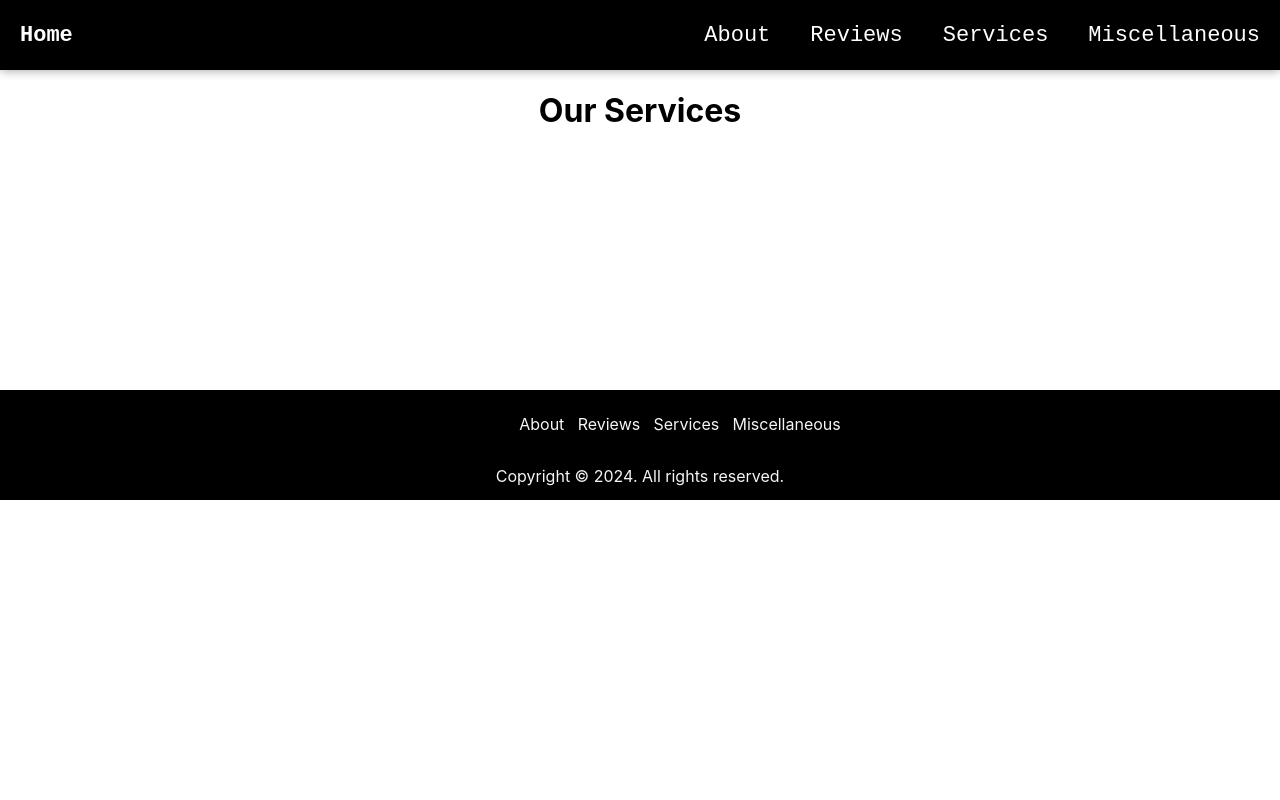
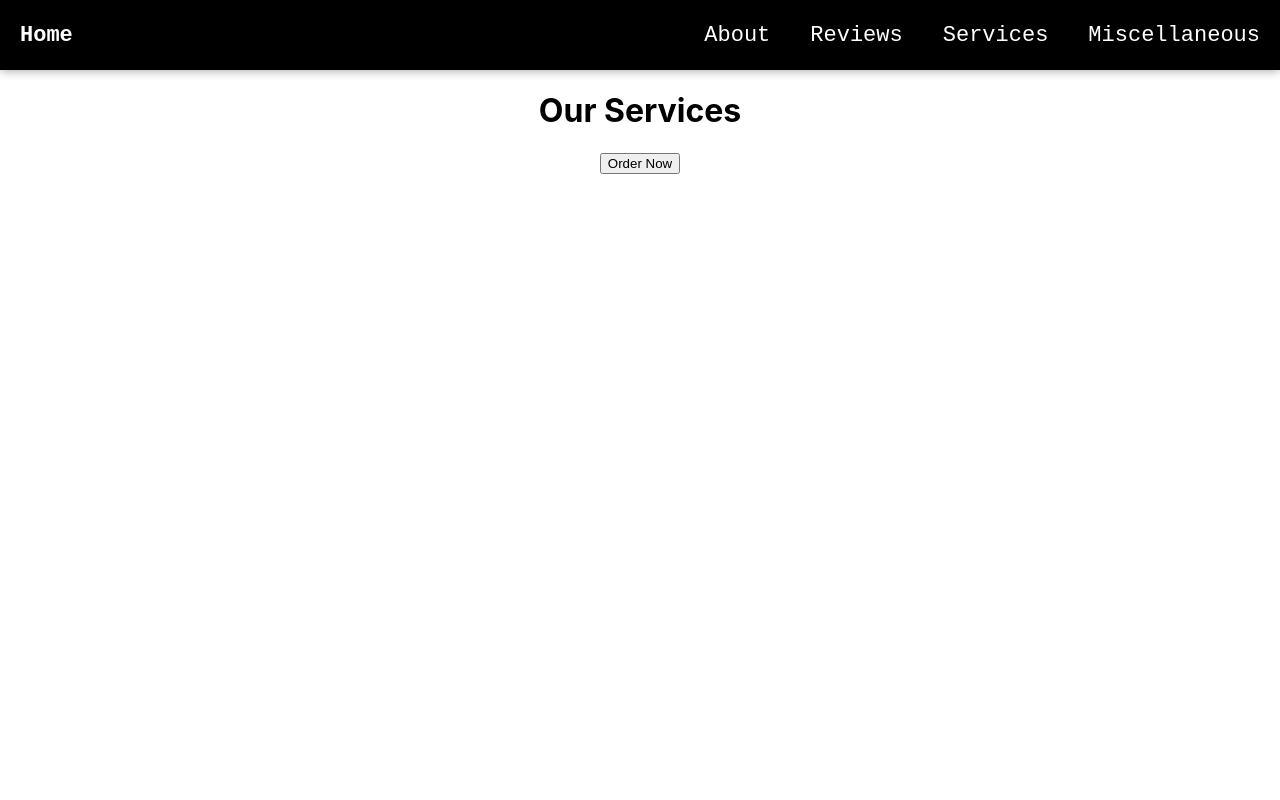
Before and after one commit to davidgazaryan/Huber, a React (Create React App) app: page /services in a window 1280 px wide. Shown: the top 800 px of the page. Built offline with nearby package versions, Linux system fonts and the light colour scheme.

Commit message:
serv component

```diff
--- a/src/components/services.js
+++ /dev/null
@@ -1,5 +0,0 @@
-import React from "react"
-
-export const Fleet = ["UberXL","Uber Comfort","Black Suv"] // Maybe turn this into list of dicts with list being the values of drivers
-
-export const TripOptions = ["Airport Pick Up", "Long Distance Trip", "Hourly Booking Rides"]
--- /dev/null
+++ b/src/components/servicesoffered.js
@@ -0,0 +1,22 @@
+import React from "react"
+
+const ServicesOffered = () => {
+
+    const Fleet = ["UberXL","Uber Comfort","Black Suv"] // Maybe turn this into list of dicts with list being the values of drivers
+    const TripOptions = ["Airport Pick Up", "Long Distance Trip", "Hourly Booking Rides"]
+
+    return(
+        <div className="main">
+            <div className="services">
+
+            </div>
+            <div>
+                <button>
+                    Order Now
+                </button>
+            </div>
+        </div>
+    )
+}
+
+export default ServicesOffered;
--- a/src/pages/services.js
+++ b/src/pages/services.js
@@ -1,10 +1,12 @@
 import React from "react";
+import ServicesOffered from "../components/servicesoffered";
 
 export const Services = () => {
 
     return(
         <div>
             <h1>Our Services</h1>
+            <ServicesOffered/>
         </div>
 )
 };
```
